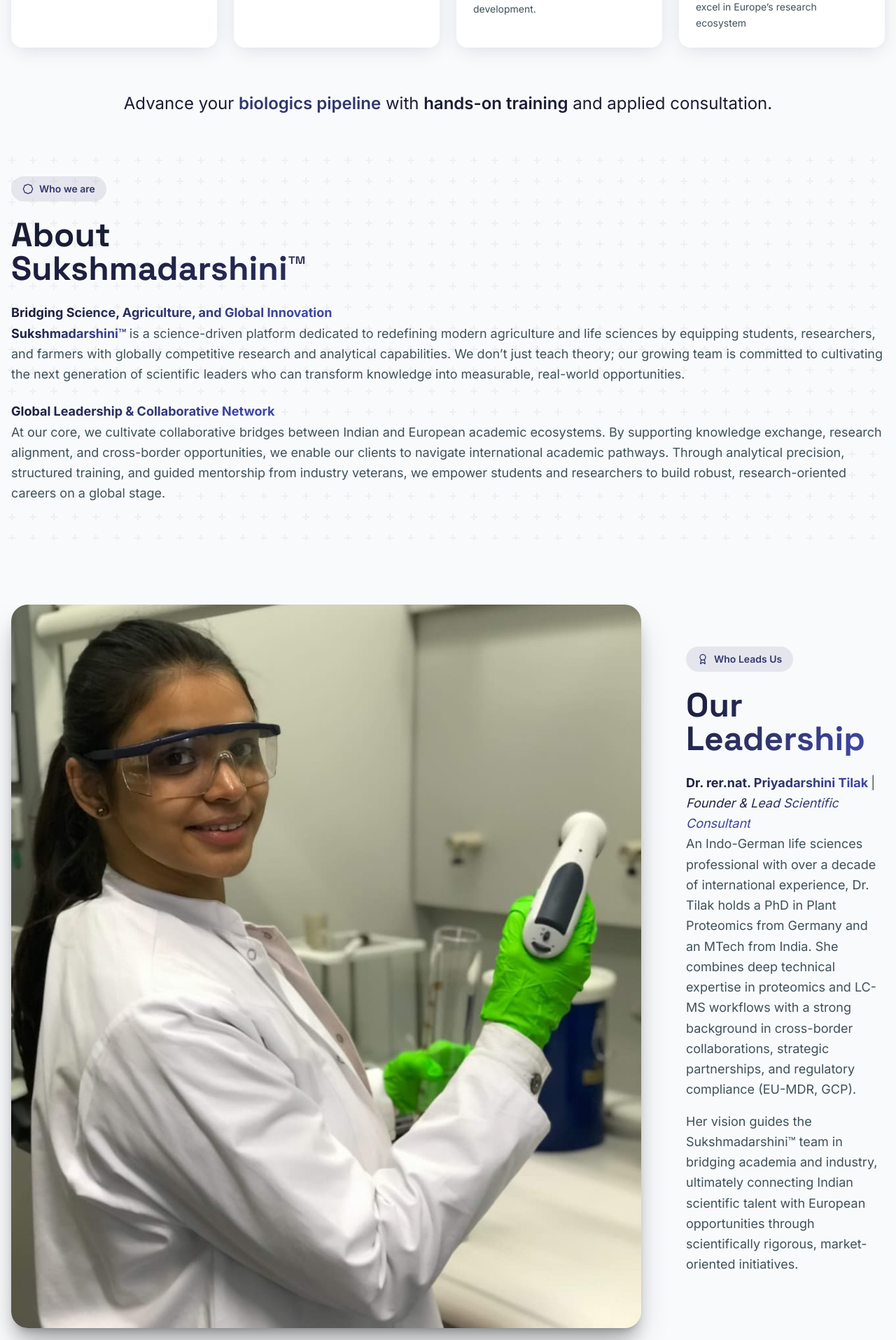
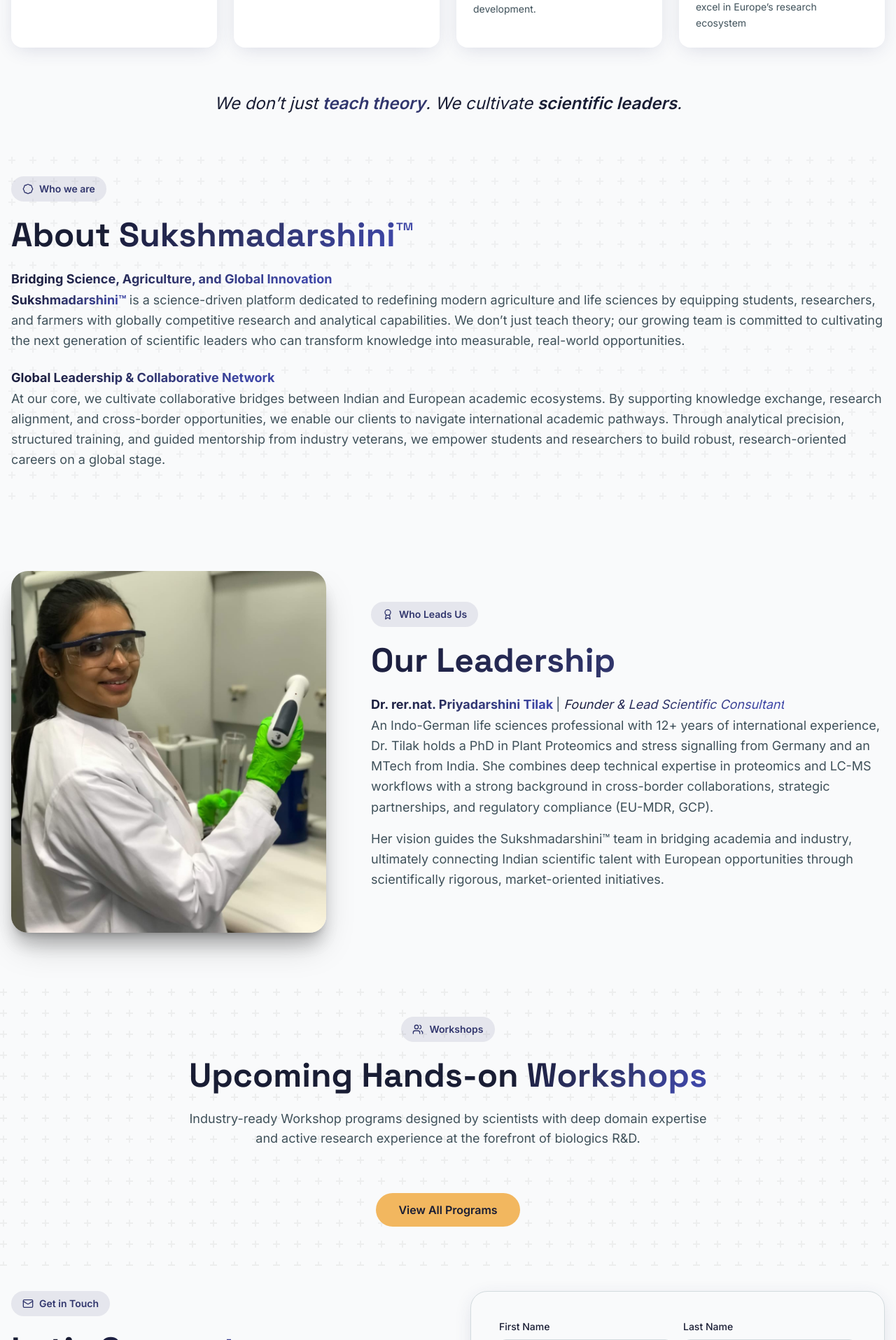
Before and after one commit to RiyaTorgal/biometrics_ui_project_nextjs, a Next.js app: page / in a window 1280 px wide. Shown: the part 805-2720 px from the top of the page at 70% size. Built offline with nearby package versions, Linux system fonts and the light colour scheme.

Commit message:
feat: update About, Contact, Expertise, Hero, and Trainings sections for improved layout and content; add new lab scientist image

```diff
--- a/app/components/AboutSection.tsx
+++ b/app/components/AboutSection.tsx
@@ -61,7 +61,7 @@
 
             <h2 className="font-display text-3xl md:text-4xl lg:text-5xl font-bold text-foreground mb-6">
               About
-              <span className="text-gradient block">Sukshmadarshini™</span>
+              <span className="text-gradient"> Sukshmadarshini™</span>
             </h2>
             <p className="text-lg text-muted-foreground mb-6 leading-relaxed">
               <span className="text-gradient font-bold">Bridging Science, Agriculture, and Global Innovation</span> <br />
--- a/app/components/ContactSection.tsx
+++ b/app/components/ContactSection.tsx
@@ -302,7 +302,7 @@
 
   // ── Render ────────────────────────────────────────────────────────────────
   return (
-    <section id="contact" className="relative py-9">
+    <section id="contact" className="relative py-9  pb-24 bg-background overflow-hidden">
       {/* Soft wave background */}
       <div className="absolute inset-x-0 bottom-24 h-44 bg-gradient-to-t from-primary/10 to-transparent" />
 
--- a/app/components/Expertise.tsx
+++ b/app/components/Expertise.tsx
@@ -46,14 +46,14 @@
         <div className="grid lg:grid-cols-[auto_1fr] gap-16 items-center">
           {/* Left - Image */}
           <div className="relative">
-            <div className="max-w-[900px] mx-auto rounded-3xl shadow-xl">
+            <div className="max-w-[450px] mx-auto rounded-3xl shadow-xl">
               {/* Main image container */}
               <div className="relative w-full h-full rounded-3xl shadow-xl">
                 <Image
                   src="/Dr. Priyadarshini Tilak.jpeg"
                   alt="Dr. Priyadarshini Tilak - Founder & CEO"
-                  width={650}
-                  height={950}
+                  width={550}
+                  height={850}
                   className="w-full h-full object-cover rounded-3xl shadow-2xl"
                   priority
                 />
@@ -85,7 +85,7 @@
 
             <p className="text-lg text-muted-foreground mb-4 leading-relaxed">
               <span className="text-gradient font-bold">Dr. rer.nat. Priyadarshini Tilak </span>| <span className="text-gradient italic">Founder & Lead Scientific Consultant</span> <br />
-An Indo-German life sciences professional  with over a decade of international experience, Dr. Tilak holds a PhD in Plant Proteomics from Germany and an MTech from India. She combines deep technical expertise in proteomics and LC-MS workflows with a strong background in cross-border collaborations, strategic partnerships, and regulatory compliance (EU-MDR, GCP).
+              An Indo-German life sciences professional  with 12+ years of international experience, Dr. Tilak holds a PhD in Plant Proteomics and stress signalling from Germany and an MTech from India. She combines deep technical expertise in proteomics and LC-MS workflows with a strong background in cross-border collaborations, strategic partnerships, and regulatory compliance (EU-MDR, GCP).
               {/* <span className="text-gradient font-bold">Sukshmadarshini™ </span>specializes in Agri-Proteomics, advanced proteomics workflow consulting, and biotechnology skill development. Our expertise spans plant proteomics, molecular biology, LC–MS/MS workflows (DDA & DIA), and genomics ensuring scientifically rigorous and globally aligned outcomes. */}
             </p>
             <p className="text-lg text-muted-foreground mb-4 leading-relaxed">
--- a/app/components/HeroSection.tsx
+++ b/app/components/HeroSection.tsx
@@ -41,7 +41,7 @@
         {/* Background image */}
         <div className=" absolute inset-0 w-full h-full">
           <Image
-            src="/agri-proteomics2.png"
+            src="/Lab scientist working with samples.png"
             alt="Scientist analyzing data"
             fill
             className="object-cover object-right"
@@ -107,9 +107,12 @@
 
         {/* Tagline */}
         <div className="text-center mt-16 animate-fade-up" style={{ animationDelay: '0.3s' }}>
-          <p className="text-xl md:text-2xl text-foreground">
+          {/* <p className="text-xl md:text-2xl text-foreground">
             Advance your <span className="font-semibold text-primary">biologics pipeline</span> with{" "}
             <span className="font-semibold">hands-on training</span> and applied consultation.
+          </p> */}
+          <p className="text-xl md:text-2xl italic text-foreground">
+            We don’t just <span className="font-semibold text-primary">teach theory</span>.{" "} We cultivate <span className="font-semibold">scientific leaders</span>.
           </p>
         </div>
       </div>
--- a/app/components/TrainingsSection.tsx
+++ b/app/components/TrainingsSection.tsx
@@ -19,14 +19,14 @@
 
       <div className="container mx-auto px-4">
         {/* Section Header */}
-        <div className="text-center max-w-2xl mx-auto mb-16">
+        <div className="text-center max-w-3xl mx-auto mb-16">
           <div className="relative inline-flex items-center gap-2 px-4 py-2 rounded-full bg-primary/10 text-primary mb-6">
             <Users className="w-4 h-4" />
             <span className="text-sm font-semibold">Workshops</span>
           </div>
           <h2 className="font-display text-3xl md:text-4xl lg:text-5xl font-bold text-foreground mb-6">
             Upcoming Hands-on
-            <span className="text-gradient block"> Workshops</span>
+            <span className="text-gradient"> Workshops</span>
           </h2>
           <p className="text-lg text-muted-foreground">
             Industry-ready Workshop programs designed by scientists with deep domain expertise
```
Also changed, not shown: public/Lab scientist working with samples.png (added).
